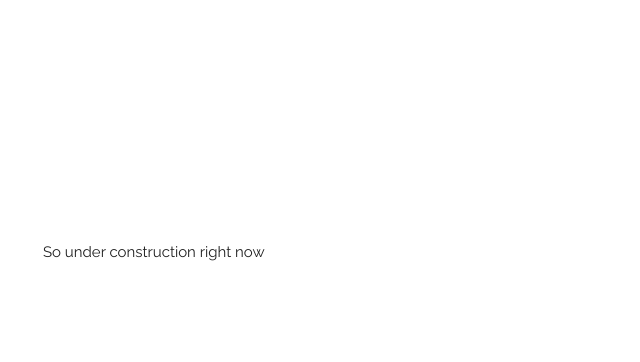
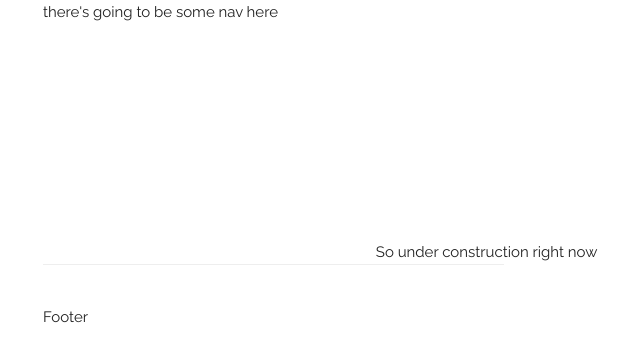
Before and after one commit to chuckhousley/chuckhousley.github.io, a Jekyll site: the page built from index.html, in a window 1280 px wide. Shown: the top 362 px of the page, without its empty margins (117-757 px from the left). Built offline with Jekyll 4.4.1, drawn with Linux system fonts in a browser that asks for light colours; nearby versions of some CDN libraries.

Commit message:
added jquery and footer

```diff
--- /dev/null
+++ b/_includes/footer.html
@@ -0,0 +1,7 @@
+<div class="container">
+    <div class="row">
+        <div class="one-half column" style="border-top: 1px solid #eee;padding: 4rem 0;margin-bottom: 0;">
+            Footer
+        </div>
+    </div>
+</div>
--- a/_layouts/default.html
+++ b/_layouts/default.html
@@ -22,6 +22,10 @@
   <link rel="stylesheet" href="css/normalize.css">
   <link rel="stylesheet" href="css/skeleton.css">
 
+  <!-- Some JQuery, why not
+  –––––––––––––––––––––––––––––––––––––––––––––––––– -->
+  <script src="//ajax.googleapis.com/ajax/libs/jquery/2.1.1/jquery.min.js"></script>
+
   <!-- Favicon
   –––––––––––––––––––––––––––––––––––––––––––––––––– -->
   <link rel="icon" type="image/png" href="images/favicon.png" />
@@ -33,7 +37,10 @@
   –––––––––––––––––––––––––––––––––––––––––––––––––– -->
   <div class="container">
     <div class="row">
-      <div class="one-half column" style="margin-top: 25%">
+      <div class="one-third column" sytle="margin-top: 25%">
+        <p>there's going to be some nav here</p>
+      </div>
+      <div class="two-thirds column" style="margin-top: 25%">
         {{ content }}
       </div>
     </div>
@@ -41,5 +48,8 @@
 
 <!-- End Document
   –––––––––––––––––––––––––––––––––––––––––––––––––– -->
+
+  {% include footer.html %}
+
 </body>
 </html>
```
